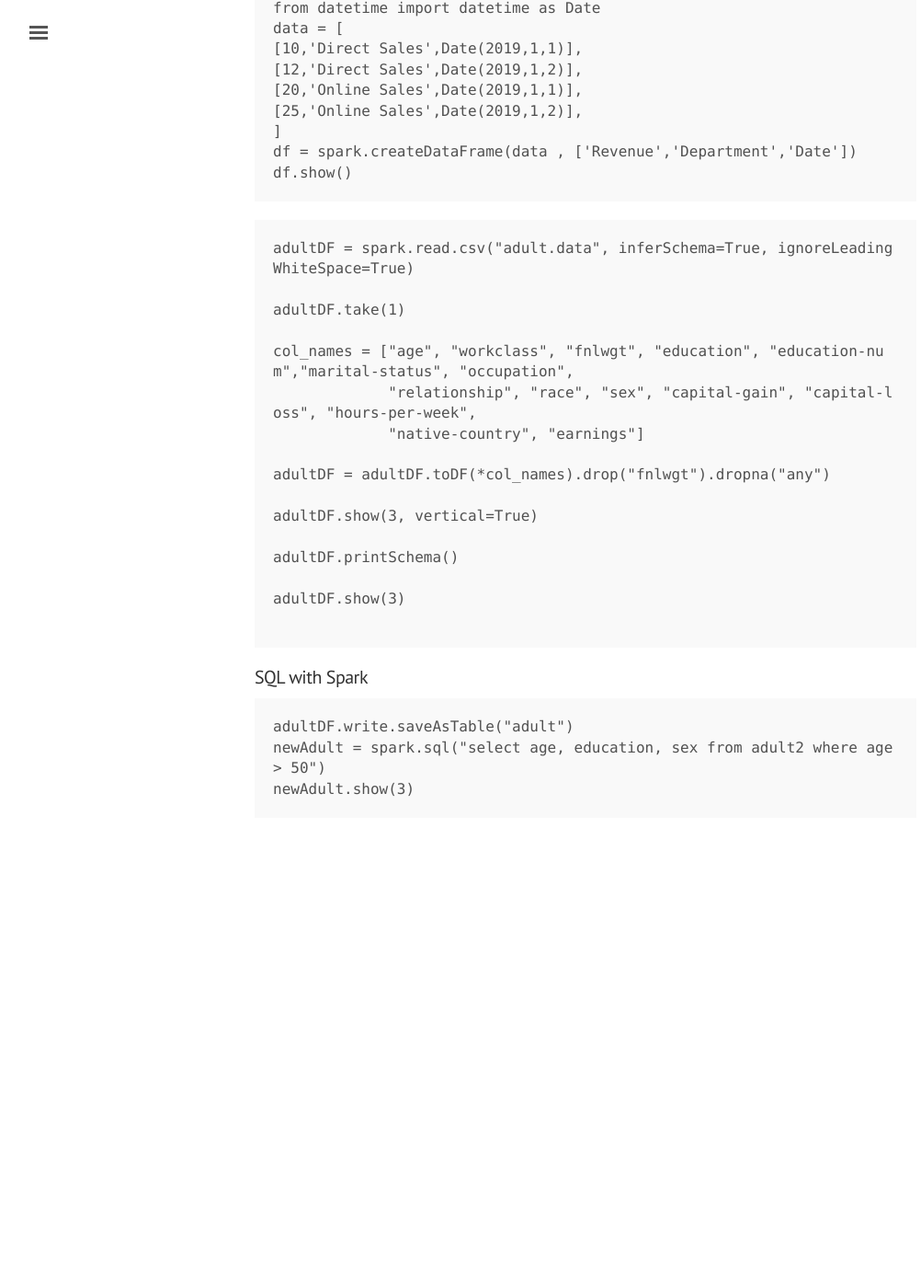
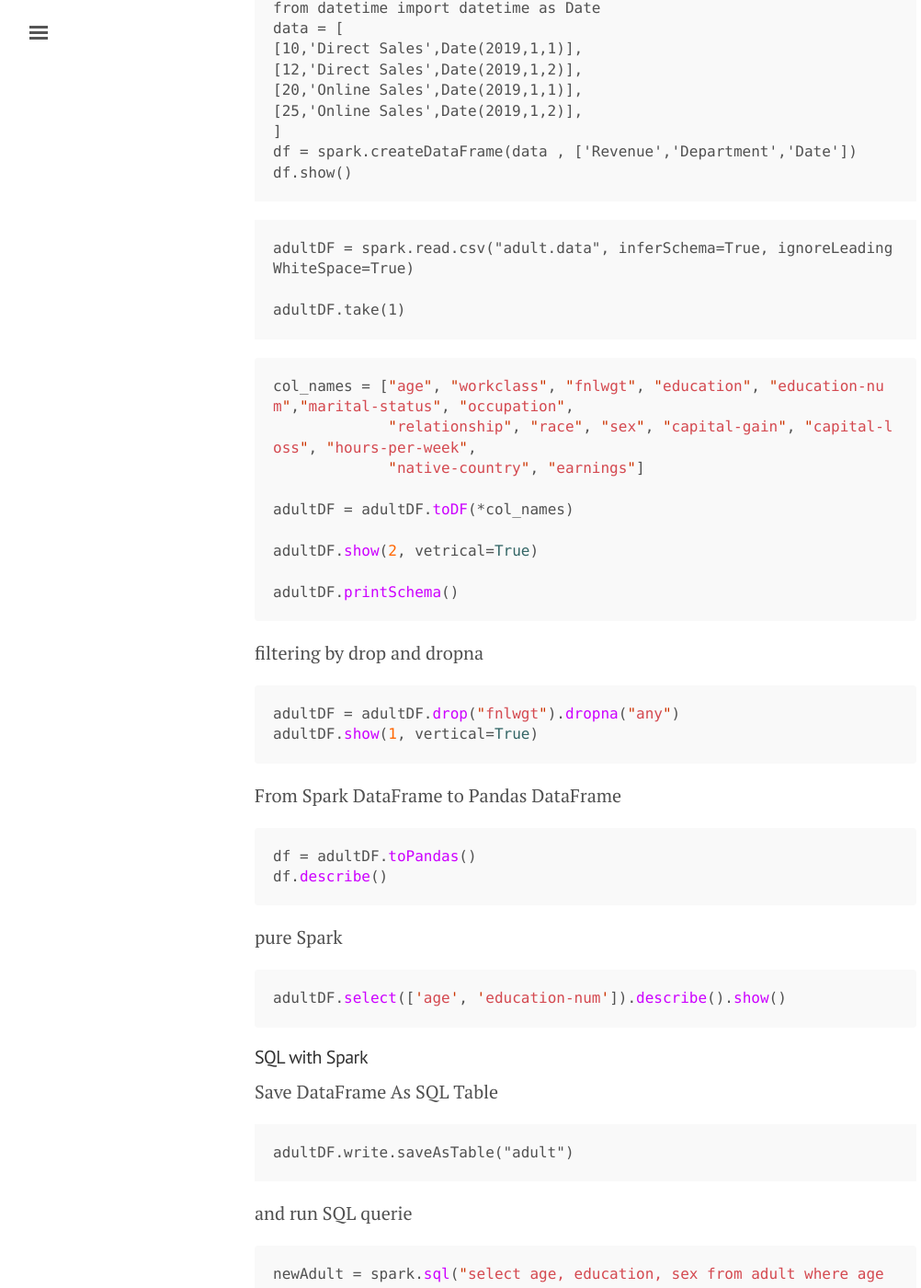
Before and after one commit to sebkaz-teaching/RealTimeEN, a Jekyll site: the page built from c2.md, in a window 1280 px wide and 1400 px high, scrolled down 4713 px. Shown: the whole window at 92% size, without its empty margins (3-1005 px from the left). Built offline with Jekyll 4.4.1, drawn with Linux system fonts in a browser that asks for light colours; a script that is not in the unit is left out; before the commit the page ends 5682 px from its top, so only the background shows below that; some of the changed text lies outside the part shown.

Commit message:
cwiczenia 3

````diff
--- a/c2.md
+++ b/c2.md
@@ -191,25 +191,43 @@ df.show()
 adultDF = spark.read.csv("adult.data", inferSchema=True, ignoreLeadingWhiteSpace=True)
 
 adultDF.take(1)
+```
 
+```python
 col_names = ["age", "workclass", "fnlwgt", "education", "education-num","marital-status", "occupation",
              "relationship", "race", "sex", "capital-gain", "capital-loss", "hours-per-week",
              "native-country", "earnings"]
 
-adultDF = adultDF.toDF(*col_names).drop("fnlwgt").dropna("any")
+adultDF = adultDF.toDF(*col_names)
 
-adultDF.show(3, vertical=True)
+adultDF.show(2, vetrical=True)
 
 adultDF.printSchema()
+```
 
-adultDF.show(3)
-
+filtering by drop and dropna
+```python
+adultDF = adultDF.drop("fnlwgt").dropna("any")
+adultDF.show(1, vertical=True)
+```
+From Spark DataFrame to Pandas DataFrame
+```python
+df = adultDF.toPandas()
+df.describe()
+```
+pure Spark
+```python
+adultDF.select(['age', 'education-num']).describe().show()
 ```
 
 #### SQL with Spark
 
+Save DataFrame As SQL Table
 ```{python}
 adultDF.write.saveAsTable("adult")
-newAdult = spark.sql("select age, education, sex from adult2 where age > 50")
+```
+and run SQL querie
+```python
+newAdult = spark.sql("select age, education, sex from adult where age > 50")
 newAdult.show(3)
 ```
````
Also changed, not shown: _posts/2022-10-01-Intro.md (+3 -3 lines), c1.md (+14 -24 lines), data/c4 kafka stream.md (renamed from data/c3.md).
